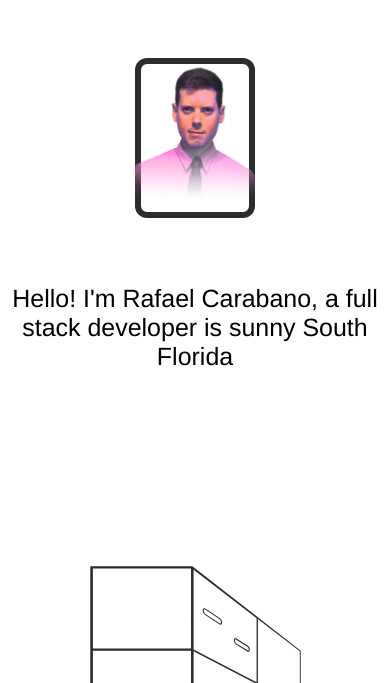
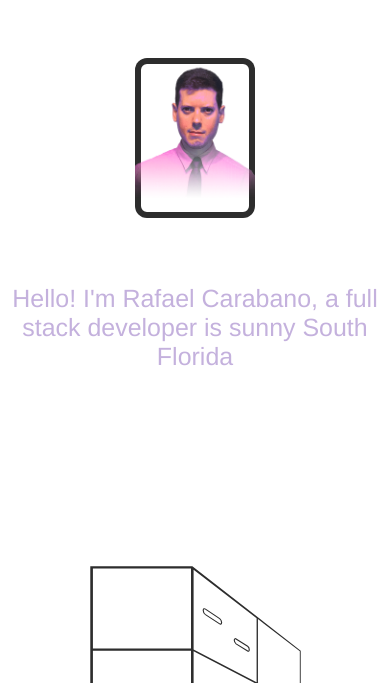
Before and after one commit to rflc/corecodecraft, a plain HTML site: page index.html in a window 390 px wide. Shown: the part 161-844 px from the top of the page. Drawn offline with nearby package versions, Linux system fonts and the light colour scheme.

Commit message:
SVG's mobile test 4

```diff
--- a/res/mobile.css
+++ b/res/mobile.css
@@ -1,6 +1,6 @@
 body {
-/*  color: #C4B1DD;*/
-  background-color: #000;
+  color: #C4B1DD;
+/*  background-color: #000; */
   font-family: helvetica neue, arial, helvetica, freesans, liberation sans, numbus sans l, sans-serif;
   font-weight: 300;
   font-size: 1.3em;
@@ -406,11 +406,12 @@ input, textarea {
   background-image: url('res/img/mask.jpg');
   background-repeat: no-repeat;
 }
-
+/*
 @media only screen
 and (min-device-width: 600px)
 {
     body {
 	background: white
     }
+*/
 } /* media query end */
```
